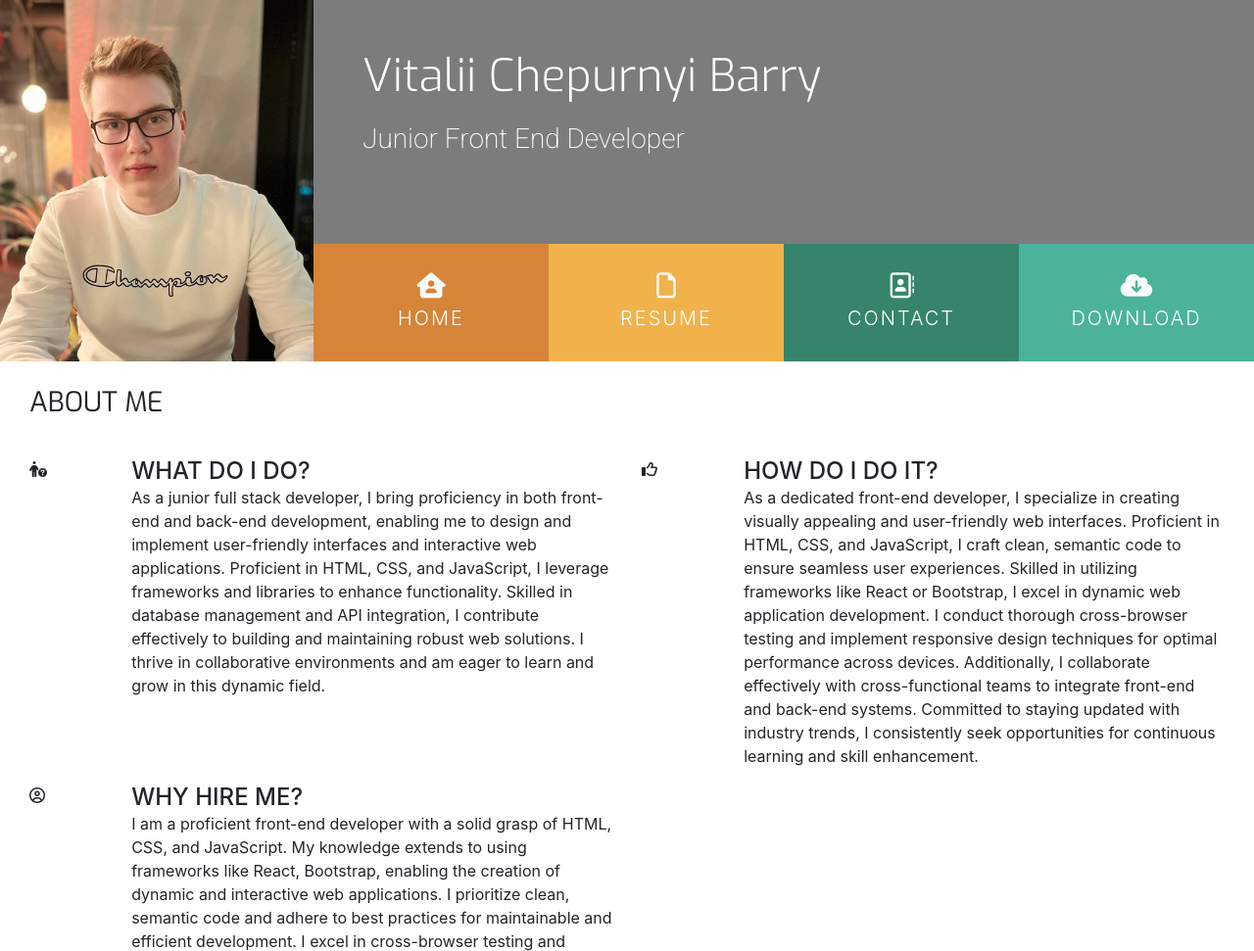
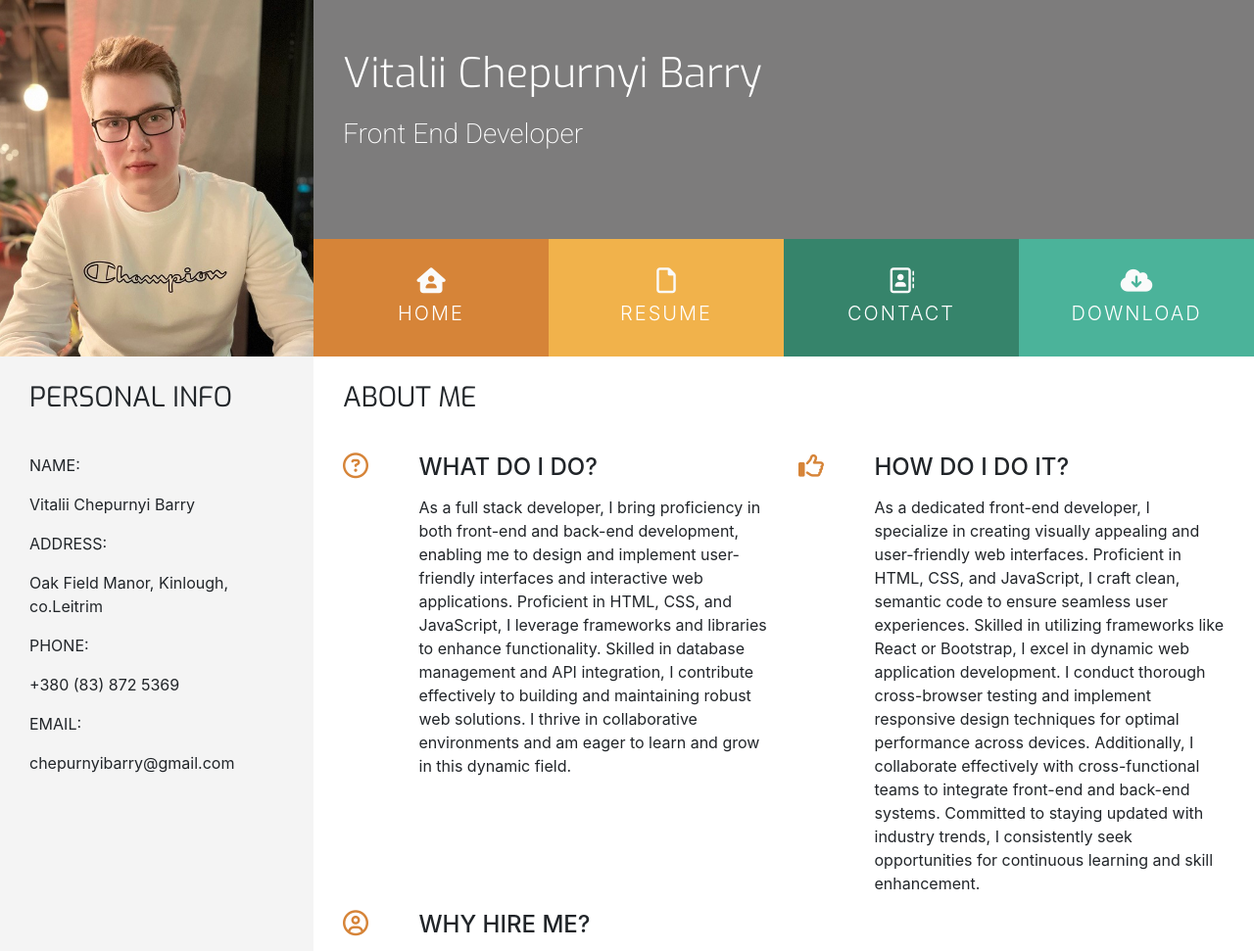
Before and after one commit to Vitalii-Chepurnyi/Resume, a plain HTML site: page index.html in a window 1280 px wide. Shown: the top 971 px of the page at 98% size. Drawn offline with nearby package versions, Linux system fonts and the light colour scheme.

Commit message:
Add personal info, and style it

```diff
--- a/assets/css/style.css
+++ b/assets/css/style.css
@@ -24,6 +24,10 @@
 
 .ui-menu-color-download {
     background-color: #4bb39a;
+}
+
+.bg-color-personal-info {
+    background-color: #f4f4f4;
 }
 /*----------------------------------------------------------------Special Paddings/margins/text*/
 
@@ -71,7 +75,7 @@ header {
 }
 
 .heading {
-    margin-left: 50px;
+    margin-left: 30px;
 }
 
 .logo {
@@ -85,7 +89,7 @@ header {
 .name {
     font-family: "Exo", sans-serif;
     font-weight: 300;
-    font-size: 46px;
+    font-size: 42px;
     margin-top: 50px;
     color:#ffff;
 }
@@ -201,3 +205,14 @@ footer {
 #footer-details {
     padding: 20px;
 }
+
+/*----------------------------------------------------------------Three reasons*/
+
+.three-reasons-icon {
+    font-size:26px;
+    color: #d68438;
+}
+
+.three-reasons-heading {
+    margin-bottom: 15px;
+}
--- a/index.html
+++ b/index.html
@@ -18,7 +18,7 @@
                 <div class="row no-gutters bg-color-name-title">
                     <div class="col heading">
                         <h1 class="name">Vitalii Chepurnyi Barry</h1>
-                        <h2 class="title">Junior Front End Developer</h2>
+                        <h2 class="title">Front End Developer</h2>
                     </div>
                 </div>
                 <div class="row no-gutters">
@@ -43,8 +43,65 @@
         </div>
     </header>
     <section class="container-fluid">
-        <div class="row row-table">
-            <div class="col-md-8 bg-color-three-reasons section-column">
+        <div class="row">
+            <div class="col-md-3 bg-color-personal-info section-column">
+                <div class="row">
+                    <div class="col-12">
+                        <h3 class="section-heading uppercase">
+                            Personal Info
+                        </h3>
+                    </div>
+                </div>
+                <div class="personal-info-item">
+                    <div class="key">
+                        <p class="uppercase">
+                            Name:
+                        </p>
+                    </div>
+                    <div class="value">
+                        <p>
+                            Vitalii Chepurnyi Barry
+                        </p>
+                    </div>
+                </div>
+                <div class="personal-info-item">
+                    <div class="key">
+                        <p class="uppercase">
+                            Address:
+                        </p>
+                    </div>
+                    <div class="value">
+                        <p>
+                           Oak Field Manor, Kinlough, co.Leitrim
+                        </p>
+                    </div>
+                </div>
+                <div class="personal-info-item">
+                    <div class="key">
+                        <p class="uppercase">
+                            Phone:
+                        </p>
+                    </div>
+                    <div class="value">
+                        <p>
+                            +380 (83) 872 5369
+                        </p>
+                    </div>
+                </div>
+                <div class="personal-info-item">
+                    <div class="key">
+                        <p class="uppercase">
+                            Email:
+                        </p>
+                    </div>
+                    <div class="value">
+                        <p>
+                            chepurnyibarry@gmail.com
+                        </p>
+                    </div>
+                </div>
+            </div>
+            <div class="col-md-9 bg-color-three-reasons section-column">
                 <div class="row">
                     <div class="col">
                         <h3 class="section-heading uppercase">About Me</h3>
@@ -54,12 +111,12 @@
                     <div class="col-10 offset-1 offset-sm-0 col-sm-4 col-md-6">
                         <div class="row">
                             <div class="col-2">
-                                <i class="three-reasons-icon fa-solid fa-person-circle-question" aria-hidden="true"></i>
+                                <i class="three-reasons-icon fa-regular fa-circle-question" aria-hidden="true"></i>
                             </div>
                             <div class="col-10">
                                 <h4 class="three-reasons-heading uppercase">What do I do?</h4>
                                 <p>
-                                    As a junior full stack developer, I bring proficiency in both front-end and back-end development,
+                                    As a full stack developer, I bring proficiency in both front-end and back-end development,
                                      enabling me to design and implement user-friendly interfaces and interactive web applications.
                                      Proficient in HTML, CSS, and JavaScript, I leverage frameworks and libraries to enhance functionality.
                                      Skilled in database management and API integration, I contribute effectively to building and maintaining robust web solutions.
@@ -98,7 +155,8 @@
                                     My knowledge extends to using frameworks like React, Bootstrap, enabling the creation of dynamic and interactive web applications.
                                     I prioritize clean, semantic code and adhere to best practices for maintainable and efficient development.
                                     I excel in cross-browser testing and implementing responsive design for seamless user experiences across devices.
-                                    A collaborative team player, committed to continuous learning, I stay updated with industry trends, ensuring the application of innovative solutions to complex challenges.
+                                    A collaborative team player, committed to continuous learning, I stay updated with industry trends,
+                                    ensuring the application of innovative solutions to complex challenges.
                                     My dedication to professionalism and strong work ethic make me a valuable addition to any development team.
                                 </p>
                             </div>
```
